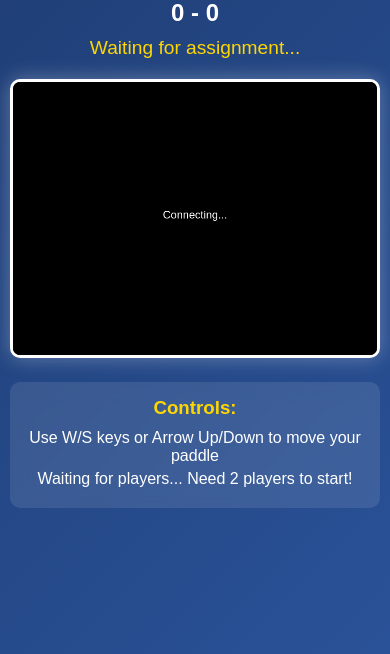
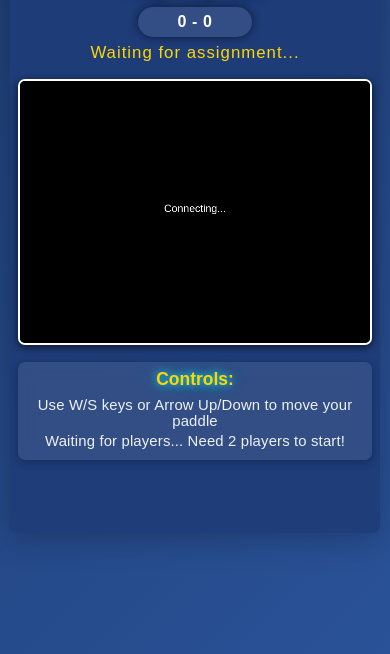
Before and after one commit to Sarit96/Ping-Pong, a website: page public/index.html in a window 390 px wide. Shown: the part 190-844 px from the top of the page. Drawn offline with nearby package versions, Linux system fonts and the light colour scheme; no server answers.

Commit message:
style: enhance visual design and responsiveness of game interface

```diff
--- a/public/style.css
+++ b/public/style.css
@@ -1,103 +1,344 @@
+:root {
+  --bg-gradient: linear-gradient(135deg, #111 70%, #0ef 120%);
+  --surface: rgba(25,32,74, 0.94);
+  --card: rgba(36,44,93,0.88);
+  --accent: #0ef;
+  --neon: 0 0 8px #0ef, 0 0 24px #0ef6;
+  --text-light: #f6f7fa;
+  --gold: #ffd700;
+}
+
 * {
-    margin: 0;
-    padding: 0;
-    box-sizing: border-box;
+  box-sizing: border-box;
+  margin: 0;
+  padding: 0;
 }
 
 body {
-    font-family: 'Arial', sans-serif;
-    background: linear-gradient(135deg, #1e3c72, #2a5298);
-    color: white;
-    min-height: 100vh;
-    display: flex;
-    justify-content: center;
-    align-items: center;
+  min-height: 100vh;
+  background: var(--bg-gradient);
+  font-family: 'Inter', 'Segoe UI', Arial, sans-serif;
+  color: var(--text-light);
+  display: flex;
+  flex-direction: column;
+  justify-content: center;
+  align-items: center;
 }
 
 .container {
-    text-align: center;
-    padding: 20px;
+  background: var(--surface);
+  box-shadow: 0 8px 30px rgba(0,0,0,0.18);
+  border-radius: 18px;
+  padding: 38px 32px 24px 32px;
+  margin-top: 30px;
+  min-width: 340px;
+  max-width: 520px;
+  width: 90vw;
 }
 
 h1 {
-    font-size: 2.5rem;
-    margin-bottom: 20px;
-    text-shadow: 2px 2px 4px rgba(0,0,0,0.5);
+  font-size: 2.6rem;
+  font-weight: 800;
+  letter-spacing: 0.01em;
+  color: var(--accent);
+  text-shadow: var(--neon);
+  margin-bottom: 25px;
 }
 
 .game-info {
-    margin-bottom: 20px;
+  display: flex;
+  justify-content: space-between;
+  align-items: center;
+  margin-bottom: 16px;
 }
 
 .score {
-    font-size: 2rem;
-    font-weight: bold;
-    margin-bottom: 10px;
+  background: var(--card);
+  padding: 12px 28px;
+  border-radius: 1.4em;
+  font-size: 2.2rem;
+  font-weight: bold;
+  box-shadow: 0 0 10px #010b18aa;
+  letter-spacing: 0.04em;
 }
 
 .player-info {
-    font-size: 1.2rem;
-    color: #ffd700;
+  font-size: 1.08rem;
+  color: var(--gold);
+  letter-spacing: 0.06em;
 }
 
 #gameCanvas {
-    border: 3px solid #fff;
-    background-color: #000;
-    border-radius: 10px;
-    box-shadow: 0 0 20px rgba(255,255,255,0.3);
+  display: block;
+  margin: 0 auto 22px auto;
+  border: none;
+  background: #060e1f;
+  border-radius: 16px;
+  box-shadow: 0 0 30px #0ef5, 0 2px 20px #000a  ;
+  transition: box-shadow 0.2s;
 }
 
 .controls {
-    margin-top: 20px;
+  text-align: center;
+  margin: 16px 0 8px 0;
 }
 
 .instructions {
-    background: rgba(255,255,255,0.1);
-    padding: 15px;
-    border-radius: 10px;
-    backdrop-filter: blur(10px);
+  background: var(--card);
+  color: var(--text-light);
+  border-radius: 10px;
+  padding: 18px 14px;
+  margin: 16px auto 0 auto;
+  box-shadow: 0 2px 8px #010b1855;
 }
 
 .instructions h3 {
-    margin-bottom: 10px;
-    color: #ffd700;
+  color: var(--accent);
+  font-weight: 600;
+  margin-bottom: 10px;
+  font-size: 1.14rem;
+  text-shadow: var(--neon);
 }
 
 .instructions p {
-    margin: 5px 0;
-    font-size: 1rem;
+  font-size: 1.01rem;
+  opacity: 0.92;
+  margin: 7px 0 0 0;
+  letter-spacing: 0.01em;
 }
 
 .status {
-    margin-top: 15px;
-    font-size: 1.1rem;
-    font-weight: bold;
+  margin-top: 18px;
+  font-size: 1.08rem;
+  font-weight: 700;
+  letter-spacing: 0.02em;
+  text-align: center;
+  padding: 7px 0 2px;
+  border-radius: 5px;
+  min-height: 1.5em;
+  transition: background 0.2s, color 0.2s;
 }
 
 .status.error {
-    color: #ff6b6b;
+  color: #ff6b6b;
+  background: #22070895;
+  text-shadow: 0 0 6px #ff6b6bcc;
 }
 
 .status.success {
-    color: #51cf66;
+  color: #00faa2;
+  background: #07221395;
+  text-shadow: 0 0 6px #44ffb193;
 }
 
-@media (max-width: 768px) {
-    .container {
-        padding: 10px;
-    }
+/* Mobile Responsive */
+@media (max-width: 650px) {
+  .container {
+    padding: 18px 6vw 10px 6vw;
+    min-width: 0;
+    width: 99vw;
+    margin-top: 6vw;
+    border-radius: 10px;
+  }
+  h1 {
+    font-size: 1.6rem;
+    margin-bottom: 14px;
+  }
+  .score {
+    padding: 10px 12px;
+    font-size: 1.35rem;
+  }
+  #gameCanvas {
+    width: 99vw;
+    max-width: 98vw;
+    min-width: 180px;
+    height: 188px;
+    border-radius: 10px;
+  }
+  .instructions {
+    padding: 9px 6px;
+    font-size: 0.95rem;
+    border-radius: 8px;
+  }
+}
 
-    h1 {
-        font-size: 2rem;
-    }
+/* Subtle neon hover for canvas */
+#gameCanvas:hover, #gameCanvas:focus {
+  box-shadow: 0 0 40px #0ef, 0 0 64px #0ef8, 0 2px 25px #000b;
+}
 
-    #gameCanvas {
-        width: 100%;
-        max-width: 600px;
-        height: auto;
-    }
+/* Glow animation for active paddle (optional, if you mark it in HTML) */
+.paddle-active {
+  filter: drop-shadow(0 0 16px var(--gold));
+  animation: paddleGlow 1.1s linear infinite alternate;
+}
+@keyframes paddleGlow {
+  from { filter: drop-shadow(0 0 12px #ffa502); }
+  to   { filter: drop-shadow(0 0 32px #ffd700); }
+}
+:root {
+  --primary-bg: linear-gradient(135deg, #1e3c72, #2a5298);
+  --container-bg: rgba(30, 60, 120, 0.92);
+  --info-bg: rgba(255,255,255,0.09);
+  --accent: #ffd700;
+  --canvas-shadow: 0 0 20px rgba(255,255,255,0.3);
+  --radius: 15px;
+}
 
-    .score {
-        font-size: 1.5rem;
-    }
+* {
+  margin: 0;
+  padding: 0;
+  box-sizing: border-box;
 }
+
+body {
+  font-family: 'Arial', sans-serif;
+  background: var(--primary-bg);
+  color: #fff;
+  min-height: 100vh;
+  width: 100vw;
+  display: flex;
+  align-items: center;
+  justify-content: center;
+}
+
+/* Responsive container */
+.container {
+  text-align: center;
+  padding: 32px 30px 24px 30px;
+  background: var(--container-bg);
+  border-radius: var(--radius);
+  box-shadow: 0 6px 32px rgba(0,0,0,0.24);
+  width: 95vw;
+  max-width: 540px;
+}
+
+h1 {
+  font-size: 2.2rem;
+  margin-bottom: 18px;
+  text-shadow: 2px 2px 8px #000a;
+}
+
+/* Game info and scores, responsive row */
+.game-info {
+  display: flex;
+  justify-content: space-between;
+  align-items: center;
+  margin-bottom: 16px;
+  gap: 1em;
+}
+.score {
+  font-size: 2rem;
+  font-weight: bold;
+  margin-bottom: 0;
+  background: var(--info-bg);
+  padding: 10px 22px;
+  border-radius: 1em;
+}
+.player-info {
+  font-size: 1.05rem;
+  color: var(--accent);
+}
+
+/* The canvas resizes using parent container and max values */
+#gameCanvas {
+  width: 100%;
+  max-width: 480px;
+  aspect-ratio: 4 / 3;
+  display: block;
+  margin: 0 auto 16px auto;
+  border: 2px solid #fff;
+  background: #000;
+  border-radius: var(--radius);
+  box-shadow: var(--canvas-shadow);
+}
+
+/* Controls/info sections */
+.controls {
+  margin: 17px 0 7px 0;
+}
+.instructions {
+  background: var(--info-bg);
+  color: #fff;
+  border-radius: 10px;
+  padding: 15px 7px;
+  margin: 14px auto 0 auto;
+  font-size: 1rem;
+  backdrop-filter: blur(8px);
+}
+.instructions h3 {
+  margin-bottom: 7px;
+  color: var(--accent);
+  font-size: 1.09rem;
+}
+.instructions p {
+  margin: 4px 0;
+  font-size: 1em;
+}
+
+.status {
+  margin-top: 13px;
+  font-size: 1.13rem;
+  font-weight: bold;
+  min-height: 2em;
+}
+.status.error {
+  color: #ff6b6b;
+}
+.status.success {
+  color: #51cf66;
+}
+
+/* ================ Responsive Media Queries ================ */
+
+/* Tablets and below: reduce padding, font, make canvas smaller */
+@media (max-width: 750px) {
+  .container {
+    padding: 18px 5vw 12px 5vw;
+    max-width: 97vw;
+  }
+  h1 {
+    font-size: 1.5rem;
+  }
+  .score {
+    font-size: 1.25rem;
+    padding: 9px 8vw;
+  }
+  #gameCanvas {
+    max-width: 95vw;
+    min-width: 160px;
+    height: auto;
+  }
+}
+
+/* Phones: even smaller paddings and fonts, stack columns */
+@media (max-width: 480px) {
+  .container {
+    padding: 6vw 2vw 6vw 2vw;
+    min-width: 0;
+    border-radius: 7px;
+  }
+  .game-info {
+    flex-direction: column;
+    gap: 0.35em;
+  }
+  h1 {
+    font-size: 1.1rem;
+    margin-bottom: 8px;
+  }
+  .score {
+    font-size: 1rem;
+    padding: 6px 10vw;
+  }
+  #gameCanvas {
+    min-width: 100px;
+    aspect-ratio: 4 / 3;
+    border-radius: 7px;
+    box-shadow: 0 2px 8px #000a;
+  }
+  .instructions {
+    padding: 7px 4px;
+    font-size: 0.93em;
+    border-radius: 7px;
+  }
+}
```
